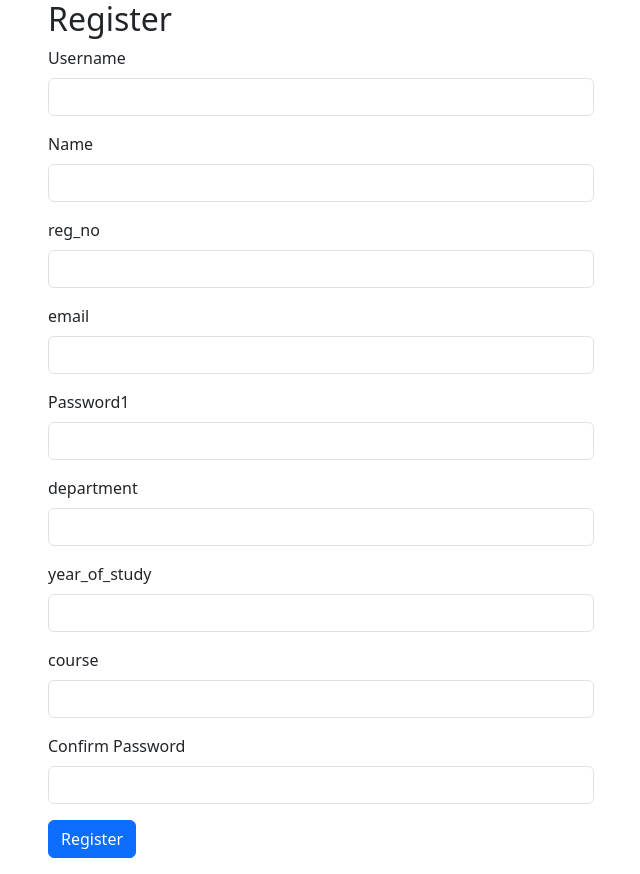
After one commit to itMakai/ReviewSystem, a Django app: page /register_page in a window 1280 px wide. The commit adds this page. Shown: the whole page, without its empty margins (319-959 px from the left). Run offline with Django 5.2, Linux system fonts and the light colour scheme.

Commit message:
added register page

```diff
--- a/lecturerReview/urls.py
+++ b/lecturerReview/urls.py
@@ -16,11 +16,13 @@ Including another URLconf
 """
 from django.contrib import admin
 from django.urls import path
-from students.views import home, login_view
+from students.views import home, login_view, register,register_page
 
 urlpatterns = [
     path('admin/', admin.site.urls),
 
     path('', home, name='home'),
-    path('login/', login_view, name='login'),
+    path("login", login_view, name='login'),
+    path("register", register, name='register'),
+    path("register_page", register_page, name='register_page')
 ]
--- a/students/templates/login.html
+++ b/students/templates/login.html
@@ -16,6 +16,8 @@
                     </div>
                     <button type="submit" class="btn btn-primary">Login</button>
                 </form>
+                <p> {{error}}</p>
+
             </div>
         </div>
     </div>
--- /dev/null
+++ b/students/templates/register.html
@@ -0,0 +1,55 @@
+{%extends 'base.html'%}
+{%block main%}
+<div class="container">
+    <div class="row">
+        <div class="col-md-6 offset-md-3">
+            <h2>Register</h2>
+            <form method="POST" >
+                {%csrf_token%}
+                <div class="mb-3">
+                    <label for="username" class="form-label">Username</label>
+                    <input type="text" class="form-control" id="username" name="username">
+                </div>
+                <div class="mb-3">
+                  <label for="name" class="form-label">Name</label>
+                  <input type="text" class="form-control" id="name" name="name">
+              </div>
+              <div class="mb-3">
+                <label for="reg_no" class="form-label">reg_no</label>
+                <input type="text" class="form-control" id="reg_no" name="reg_no">
+            </div>
+
+                <div class="mb-3">
+                    <label for="email" class="form-label">email</label>
+                    <input type="email" class="form-control" id="email" name="email">
+                </div>
+                <div class="mb-3">
+                    <label for="password" class="form-label">Password1</label>
+                    <input type="password" class="form-control" id="password" name="password1">
+                </div>
+                <div class="mb-3">
+                  <label for="department" class="form-label">department</label>
+                  <input type="text" class="form-control" id="department" name="department">
+              </div>
+              <div class="mb-3">
+                <label for="year_of_study" class="form-label">year_of_study</label>
+                <input type="text" class="form-control" id="year_of_study" name="year_of_study">
+            </div>
+            <div class="mb-3">
+              <label for="course" class="form-label">course</label>
+              <input type="text" class="form-control" id="course" name="course">
+          </div>
+
+                <div class="mb-3">
+                    <label for="password2" class="form-label
+                    ">Confirm Password</label>
+                    <input type="password" class="form-control" id="password2" name="password2">
+                </div>
+                <button type="submit" class="btn btn-primary">Register</button>
+            </form>
+
+            <p>{{error_message}}</p>
+        </div>
+    </div>
+</div>
+{%endblock%}
--- a/students/views.py
+++ b/students/views.py
@@ -2,6 +2,7 @@ from django.shortcuts import render
 from django.contrib.auth import authenticate, login
 from django.contrib.auth.models import User
 from students.models import Student
+from django.http import HttpResponse
 
 # Create your views here.
 def home(request):
@@ -22,3 +23,67 @@ def login_view(request):
          return render(request, 'login.html', context)
    else:
       return render(request, 'login.html')
+
+
+def register_page(request):
+        return render(request, 'register.html')
+
+
+def register(request):
+      if request.method == 'POST':
+
+        username = request.POST['username']
+        name = request.POST['name']
+        reg_no = request.POST['reg_no']
+        email = request.POST['email']
+        password1 = request.POST['password1']
+        password2 = request.POST['password2']
+        department = request.POST['department']
+        year_of_study = request.POST['year_of_study']
+        course = request.POST['course']
+
+
+        context = {
+            'sername': username,
+            'email':email,
+            'name':name,
+        }
+
+        if password1 != password2:
+            context ={
+                    'error_message': 'Passwards must match. please try again'
+                }
+
+            return render(request, 'register.html', context)
+
+        if User.objects.filter(username=username).exists():
+            context={ 'error_message': 'username exists'}
+
+
+            return render (request, 'register.html', context)
+
+        user = User(
+            username=username,
+            name=name,
+            reg_no=reg_no,
+            email=email,
+            password=password1,
+            department=department,
+            year_of_study=year_of_study,
+            course=course
+        )
+        user.save()
+
+        student = Student(
+            username=username,
+            name=name,
+            reg_no=reg_no,
+            email=email,
+            password=password1,
+            department=department,
+            year_of_study=year_of_study,
+            course=course
+        )
+        student.save()
+
+        return render(request, 'index.html', context)
```
Also changed, not shown: db.sqlite3.
